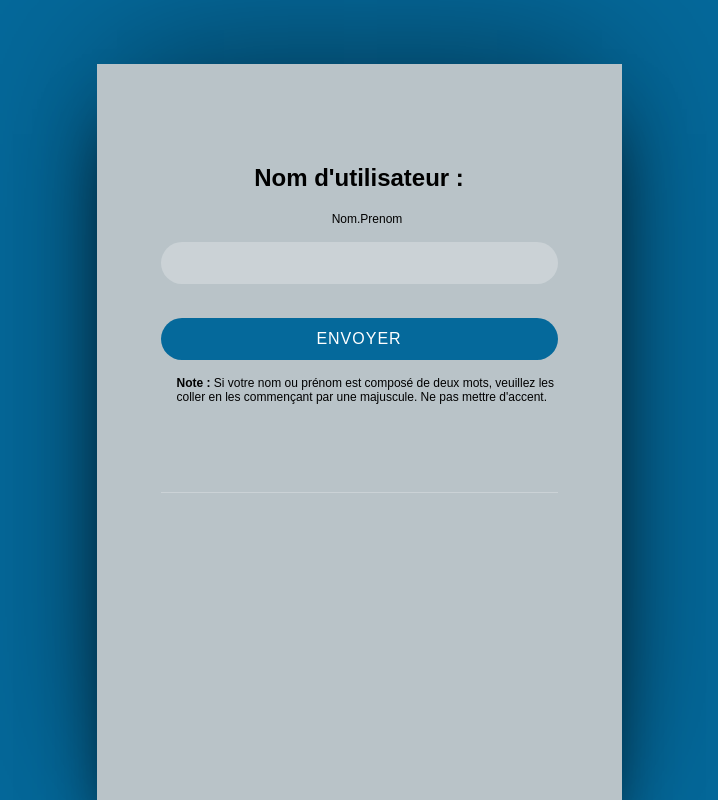
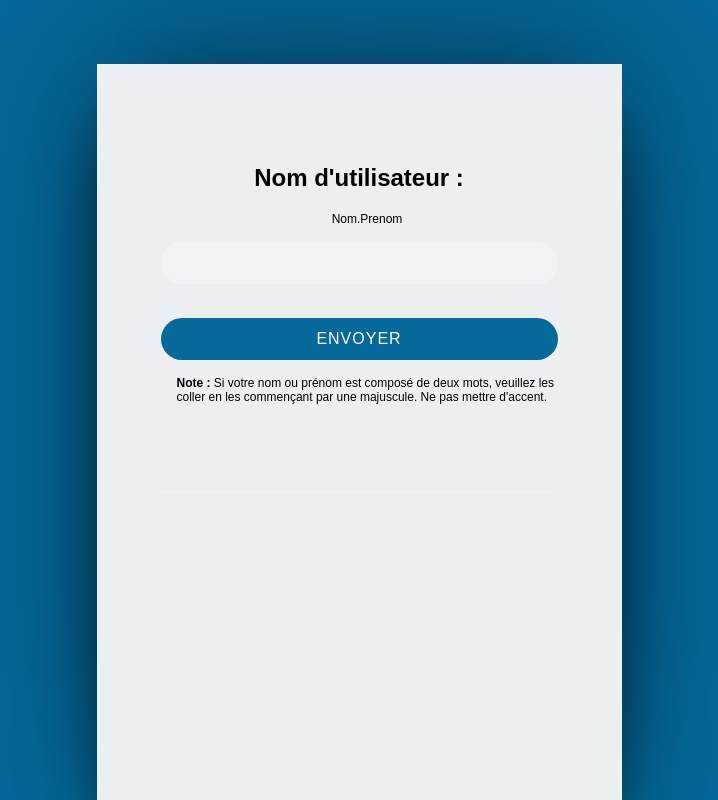
Before and after one commit to PaulinePeeters/coursgisele, a Flask app: page / in a window 1280 px wide. Shown: the whole page, without its empty margins (281-999 px from the left). Run offline with Flask 3, Linux system fonts and the light colour scheme.

Commit message:
style.css

```diff
--- a/static/style.css
+++ b/static/style.css
@@ -32,11 +32,11 @@ body {
 	position: relative;
 	z-index: 0;
 	margin: 4rem auto 0;
-    padding: 5rem 4rem 0 4rem;
+        padding: 5rem 4rem 0 4rem;
 	width: 100%;
 	max-width: 525px;
 	min-height: 400px;
-	background-color: #B9C3C8;
+	background-color: #ECEFF0;
 	box-shadow: 0 50px 70px -20px rgba(0, 0, 0, 0.85);
 }
 
```
